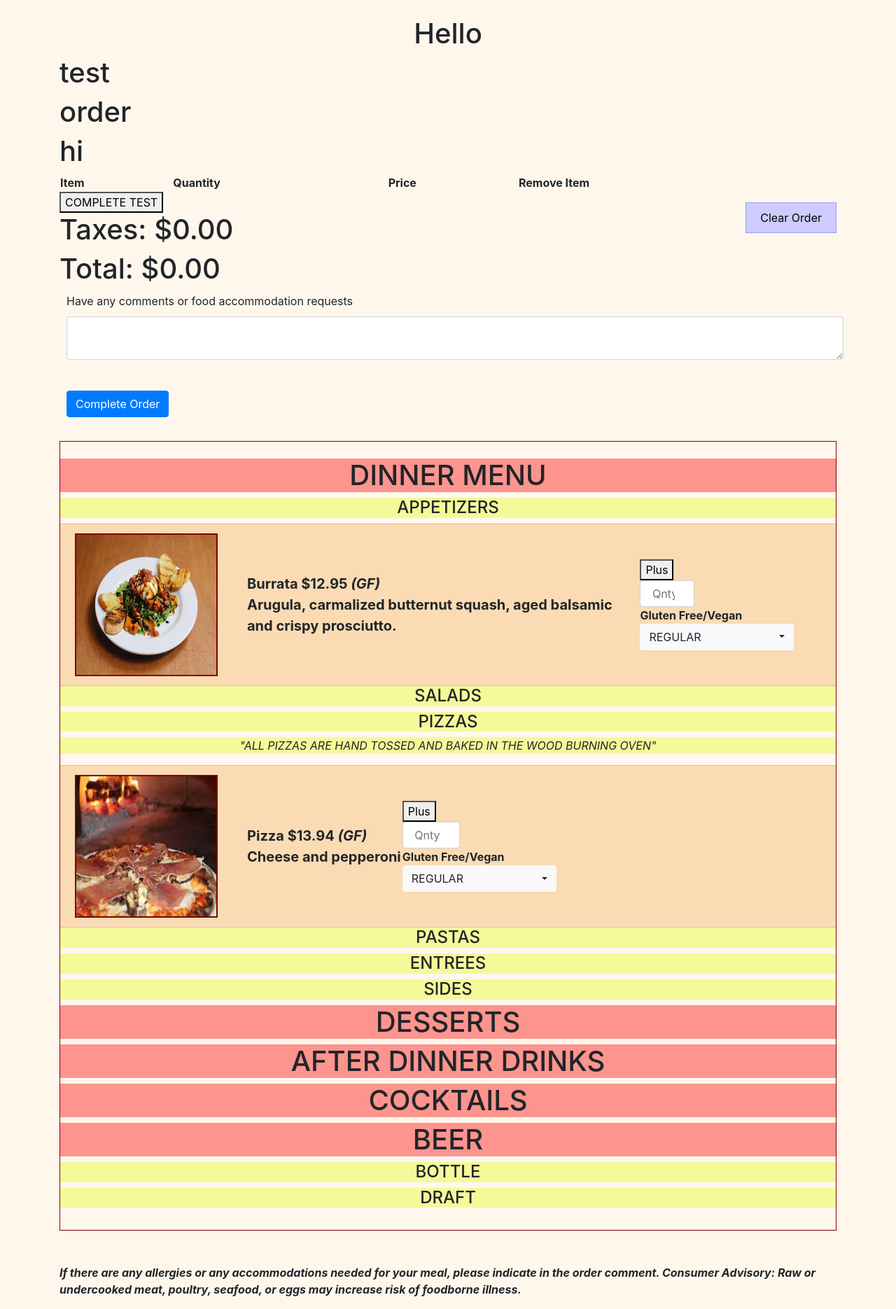
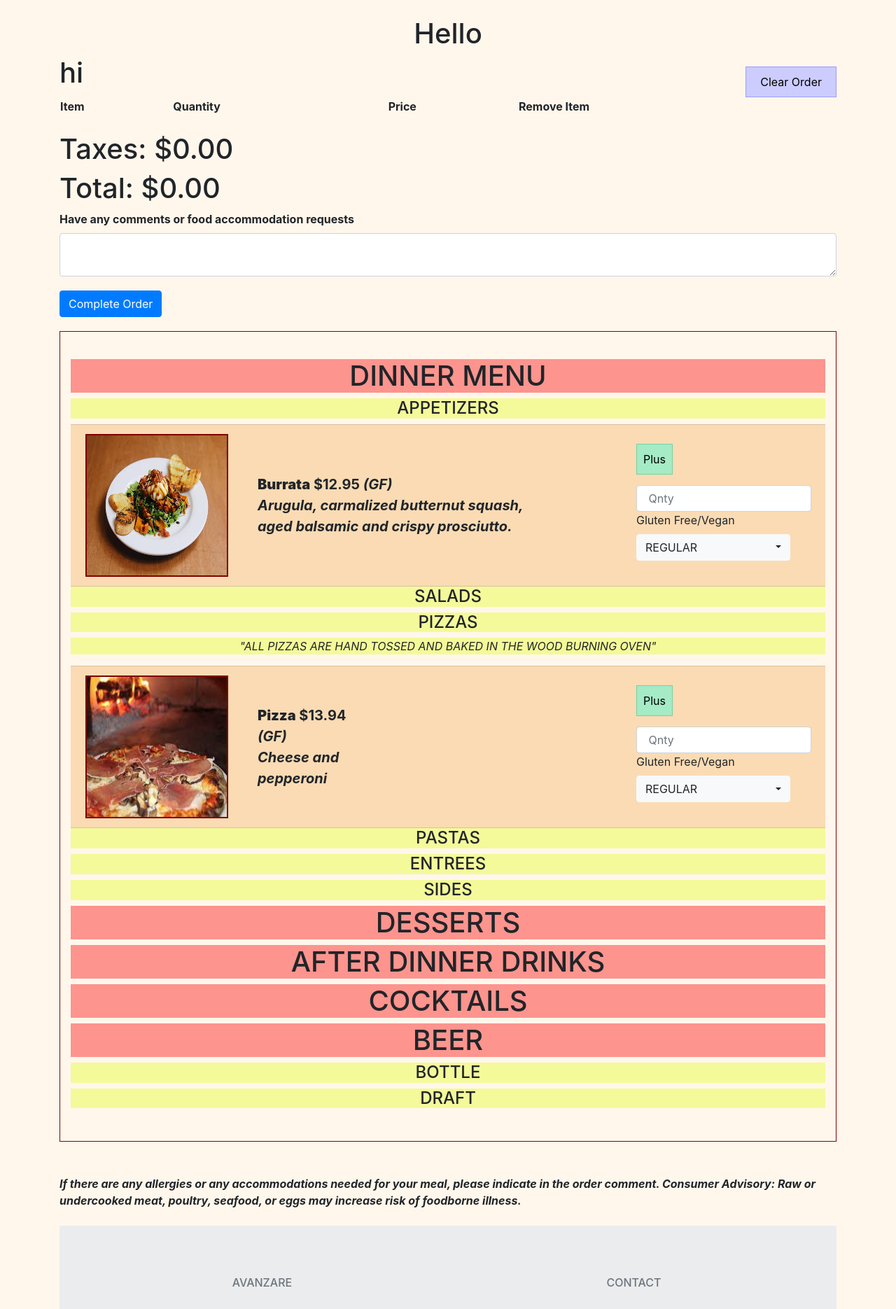
Before and after one commit to rancy1313/Avanzare, a Flask app: page /testOrderAgain/1/1/1 in a window 1280 px wide. Shown: the part 150-2020 px from the top of the page at 70% size. Run offline with Flask 2, Linux system fonts and the light colour scheme; data comes from the database, SQL or seed files in the repository; both versions use the stored data as it was after the commit; lists and menus that the app fills with data are empty; some libraries are stand-ins or nearby versions.

Commit message:
almost done cleaning. safety commit

```diff
--- a/avanzareApp/static/index.js
+++ b/avanzareApp/static/index.js
@@ -90,7 +90,6 @@ function loadPastOrder(new_order) {
         let price = individual_item[2].slice(1, individual_item[2].length)
 
         price = price / individual_item[1];
-        document.getElementById('makeList').innerText = price;
         order_total = document.getElementById('total').value;
         addToOrder(individual_item[1], individual_item[3], individual_item[0], price, 'REGULAR', order_total)
         //addToOrder(quantity, item_id, item_name, item_price, item_accommodation, total) {
--- a/avanzareApp/static/style.css
+++ b/avanzareApp/static/style.css
@@ -10,7 +10,9 @@
 .blackLine {
     border:1px solid black;
     border-color: #800000;
+    padding: 15px;
 }
+
 .container2 {
     margin: 10px;
     display: flex;
@@ -22,7 +24,7 @@
 .text {
     font-size: 20px;
     padding-left: 40px;
-    width: 100%;
+    width: 80%;
 }
 nav{
     height:150px;
--- a/avanzareApp/templates/create_news.html
+++ b/avanzareApp/templates/create_news.html
@@ -8,7 +8,6 @@
     <div class="form-group">
         <label for="title" >News Title</label>
         <input
-                type="title"
                 class="form-control"
                 id="title"
                 name="title"
@@ -17,8 +16,8 @@
     </div>
     <div>Text</div>
     <textarea name="text" id="text" class="form-control"></textarea>
-    <div>News Type</div>
-    <select class="selectpicker" type="news_type" id="news_type" name="news_type">
+    <label for="news_type">News Type</label>
+    <select class="selectpicker" id="news_type" name="news_type">
         <option>SALE</option>
         <option>NEW ITEM</option>
         <option>IMPORTANT</option>
--- a/avanzareApp/templates/order2.html
+++ b/avanzareApp/templates/order2.html
@@ -7,8 +7,8 @@
  item once and the quantity of it. It also displays the cost total of each item. After a user submits an order, they are
  directed to their personal home page-->
 <h1 align="center"> Hello {{ user.first_name }}</h1>
-<h1 id="makeList">test</h1>
-<h1>order</h1>
+<!-- this refreshes the order just by refreshing the page -->
+<a class="btn-edit" id="order" href="/order">Clear Order</a>
 {% if new_order %}
     <h1>hi</h1>
     <body onload="loadPastOrder({{ new_order|safe }})"></body>
@@ -21,25 +21,17 @@
         <th>Remove Item</th>
     </tr>
 </table>
-<button onclick="makeList()">COMPLETE TEST</button>
-<!-- this refreshes the order just by refreshing the page -->
-<a class="btn-edit" id="order" href="/order">Clear Order</a>
+<br />
 {% set lst =  [] %}
 <!-- taxes are 6.25% -->
+<!-- I cannot pass the value of a p tag as a js param, so I also put it in a hidden textarea -->
 <h1>Taxes: $<p id="displayed_taxes" style="display: inline;">0.00</p></h1>
 <h1>Total: $<p id="displayed_total" style="display: inline;">0.00</p></h1>
 <textarea id="total" hidden>0</textarea>
-<!-- this form is to submit the order and pass the comment and complete_order variables to add_to_order() -->
-<form method="POST">
-    <div>Have any comments or food accommodation requests</div>
-    <textarea name="comment" id="comment" class="form-control"></textarea>
-    <br />
-    <textarea hidden
-              type="complete_order"
-              id="complete_order"
-              name="complete_order">TRUE</textarea>
-    <button type="submit" class="btn btn-primary">Complete Order</button>
-</form>
+<!-- comment for the order -->
+<label for="comment"><b>Have any comments or food accommodation requests</b></label>
+<textarea name="comment" id="comment" class="form-control"></textarea>
+<button onclick="makeList()" class="btn btn-primary" style="margin: 20px 0px;">Complete Order</button>
 <br />
 <!-- create a black line around the order menu -->
 <div class="blackLine">
@@ -92,7 +84,7 @@
                                 </th>
                                 <th>
                                     <div class="text">
-                                        {{ item.name }}
+                                        <b>{{ item.name }}</b>
                                         {% set tmp = "$" + (item.price | string) %}
                                         {{ tmp }}
                                         {% if item.gluten_free == "GLUTEN FREE" %}
@@ -105,25 +97,26 @@
                                             <i>{{ gfv }}</i>
                                         {% endif %}
                                         <br />
-                                        {{ item.description }}
+                                        <i>{{ item.description }}</i>
                                         <br />
                                     </div>
                                 </th>
-                                <th>
+                                <div style="float: right; width: 250px;">
                                     <button onclick="addToOrder(document.getElementById('quantity_{{ item.id }}').value,
                                                     {{ item.id }}, '{{ item.name }}', {{ item.price }},
                                                     document.getElementById('dish_accommodation_{{ item.id }}').value,
-                                                    document.getElementById('total').value)">Plus</button>
+                                                    document.getElementById('total').value)"
+                                            class="btn-add" style="margin: 15px 0px;">Plus</button>
                                     <!-- will only display option to add gf/v option if the dish has it available as an option -->
                                     {% if (item.gluten_free == "GLUTEN FREE") or (item.vegan == "VEGAN") %}
-                                    <input  style="width: 30%"
+                                    <input
                                                     type="number" min="1" step="1"
                                                     class="form-control"
                                                     id="quantity_{{ item.id }}"
                                                     name="quantity"
                                                     placeholder=" Qnty"/>
-                                    <div>Gluten Free/Vegan</div>
-                                    <select class="selectpicker" type="dish_accommodation" id="dish_accommodation_{{ item.id }}" name="dish_accommodation">
+                                    <label for="dish_accommodation_{{ item.id }}">Gluten Free/Vegan</label>
+                                    <select class="selectpicker" id="dish_accommodation_{{ item.id }}" name="dish_accommodation">
                                         <optgroup label="CHOOSE ONE" >
                                             <option>REGULAR</option>
                                             {% if item.gluten_free == "GLUTEN FREE" %}
@@ -141,7 +134,7 @@
                                     {% set tmp_id = "dish_accommodation_" + item.id|string %}
                                     <select id="{{ tmp_id }}" hidden><option>REGULAR</option></select>
                                     {% endif %}
-                                </th>
+                                </div>
                             </tr>
                         </table>
                     </li>
--- a/avanzareApp/views.py
+++ b/avanzareApp/views.py
@@ -398,6 +398,7 @@ def list_of_items():
     new_order.total = items_list[1]['total']
     new_order.taxes = items_list[2]['taxes']
     new_order.comment = items_list[3]['comment']
+    new_order.name = current_user.first_name
     db.session.add(new_order)
     db.session.commit()
     items = items_list[0]['listOfItem'].split('#')
```
Also changed, not shown: avanzareApp/templates/edit_menu.html (+3 -6 lines), avanzareApp/templates/user_home.html (+6 -17 lines), instance/database.db.
